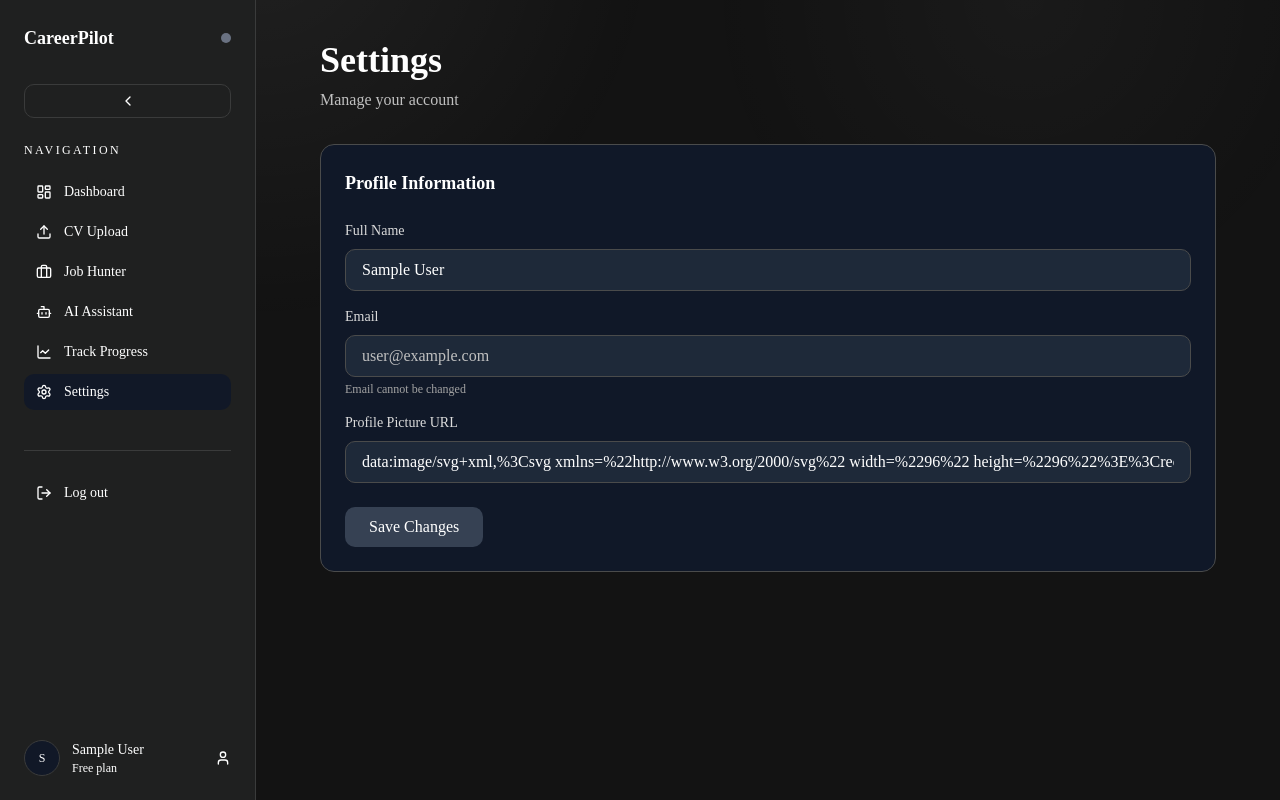
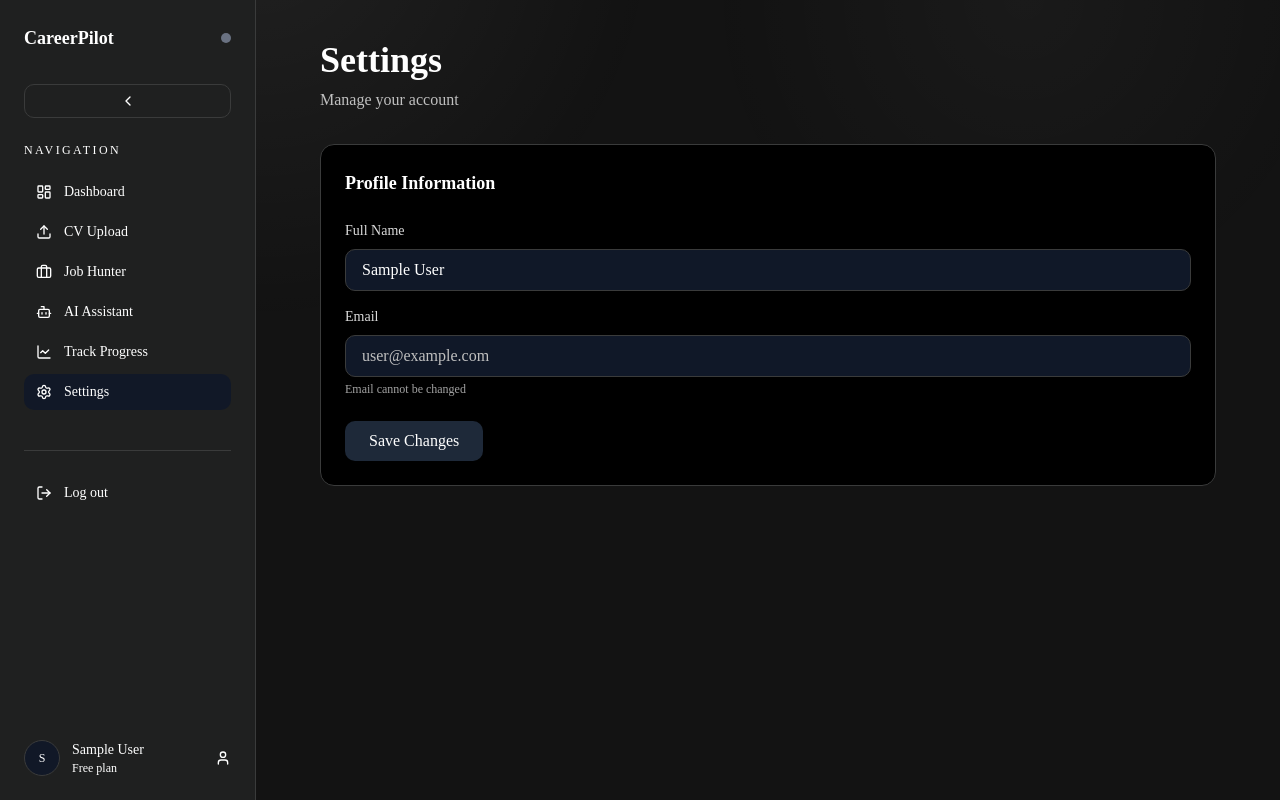
Before and after one commit to NafisaTasnimR/CareerPilot, a Next.js app in the folder frontend/: page /settings in a window 1280 px wide. Built offline with nearby package versions, Linux system fonts and the light colour scheme; no server answers; sample sign-in values are in the browser's storage.

Commit message:
Modify the setting page style

```diff
--- a/frontend/app/settings/page.tsx
+++ b/frontend/app/settings/page.tsx
@@ -80,7 +80,7 @@ export default function SettingsPage() {
                 )}
 
                 <form onSubmit={handleUpdateProfile} className="space-y-6">
-                    <div className="rounded-xl border border-gray-700 bg-gray-900 p-6">
+                    <div className="rounded-xl border border-gray-800 bg-black p-6">
                         <h2 className="text-lg font-semibold text-white mb-6">Profile Information</h2>
 
                         <div className="space-y-4">
@@ -97,7 +97,7 @@ export default function SettingsPage() {
                                             displayName: e.target.value,
                                         })
                                     }
-                                    className="w-full px-4 py-2 rounded-lg border border-gray-700 bg-gray-800 text-white focus:outline-none focus:border-gray-500 transition-colors"
+                                    className="w-full px-4 py-2 rounded-lg border border-gray-800 bg-gray-900 text-white focus:outline-none focus:border-gray-600 transition-colors"
                                 />
                             </div>
 
@@ -109,34 +109,16 @@ export default function SettingsPage() {
                                     type="email"
                                     value={formData.email}
                                     disabled
-                                    className="w-full px-4 py-2 rounded-lg border border-gray-700 bg-gray-800 text-gray-400 cursor-not-allowed"
+                                    className="w-full px-4 py-2 rounded-lg border border-gray-800 bg-gray-900 text-gray-400 cursor-not-allowed"
                                 />
                                 <p className="text-xs text-gray-500 mt-1">Email cannot be changed</p>
-                            </div>
-
-                            <div>
-                                <label className="block text-sm font-medium text-gray-300 mb-2">
-                                    Profile Picture URL
-                                </label>
-                                <input
-                                    type="url"
-                                    value={formData.photoURL}
-                                    onChange={(e) =>
-                                        setFormData({
-                                            ...formData,
-                                            photoURL: e.target.value,
-                                        })
-                                    }
-                                    placeholder="https://..."
-                                    className="w-full px-4 py-2 rounded-lg border border-gray-700 bg-gray-800 text-white focus:outline-none focus:border-gray-500 transition-colors"
-                                />
                             </div>
                         </div>
 
                         <button
                             type="submit"
                             disabled={loading}
-                            className="mt-6 px-6 py-2 rounded-lg bg-gray-700 text-white font-medium transition-colors hover:bg-gray-600 disabled:opacity-50"
+                            className="mt-6 px-6 py-2 rounded-lg bg-gray-800 text-white font-medium transition-colors hover:bg-gray-700 disabled:opacity-50"
                         >
                             {loading ? 'Saving...' : 'Save Changes'}
                         </button>
```
